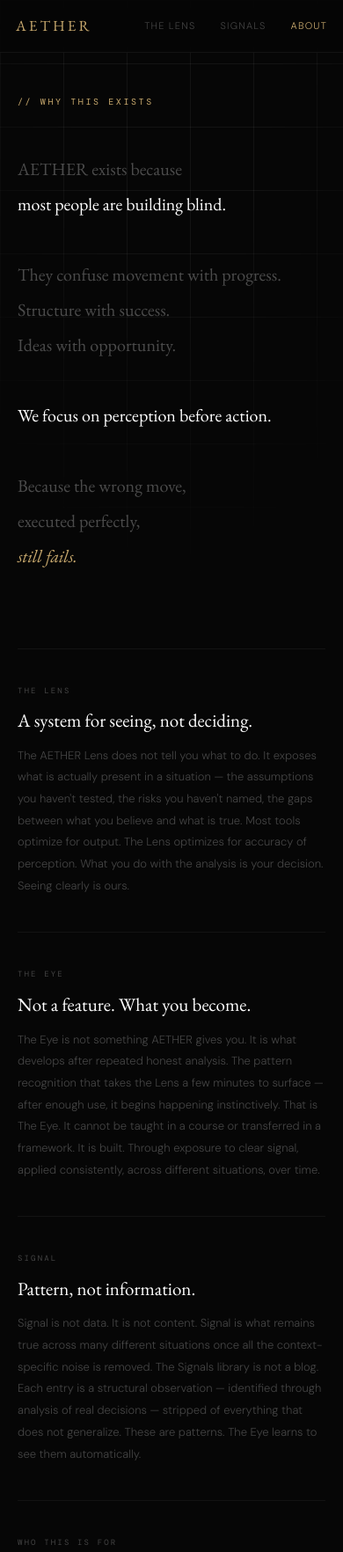
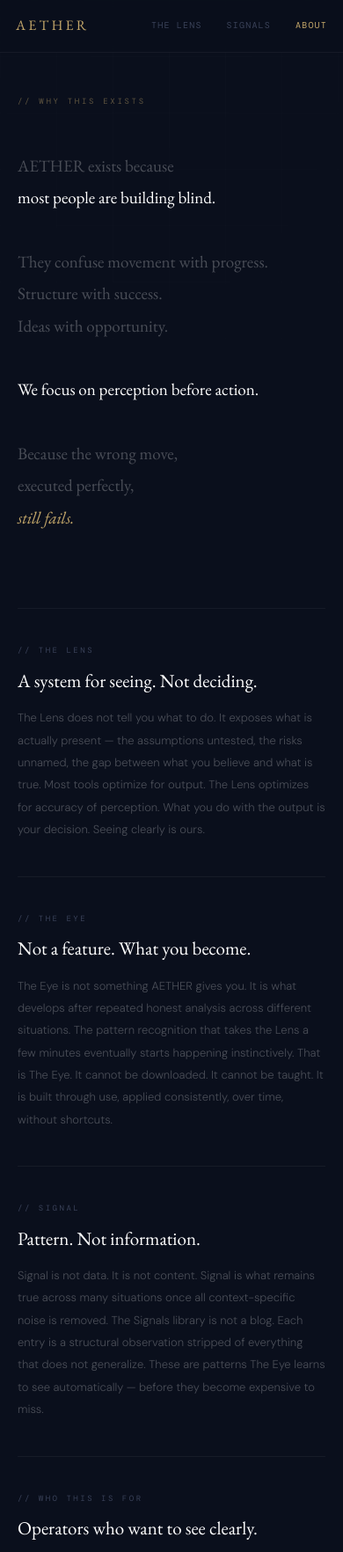
Before and after one commit to TheStrategicOperator/Aether-System, a plain HTML site: page about.html in a window 390 px wide. Shown: the top 1764 px of the page at 88% size. Drawn offline with nearby package versions, Linux system fonts and the light colour scheme; a web font is replaced by a local one.

Commit message:
Refactor styles and structure in about.html

```diff
--- a/about.html
+++ b/about.html
@@ -7,57 +7,56 @@
 <link rel="preconnect" href="https://fonts.googleapis.com">
 <link href="https://fonts.googleapis.com/css2?family=EB+Garamond:ital,wght@0,400;0,500;1,400;1,500&family=DM+Sans:wght@300;400;500&family=DM+Mono:wght@300;400&display=swap" rel="stylesheet">
 <style>
-:root{--black:#060606;--surface:#0e0e0e;--border:rgba(255,255,255,0.055);--border-gold:rgba(200,169,110,0.22);--text:#ddd;--dim:rgba(255,255,255,0.28);--muted:#444;--gold:#c8a96e;--gold-dim:rgba(200,169,110,0.09);}
+:root{--bg:#0A0F1C;--surface:#0f1422;--border:rgba(255,255,255,0.05);--border-gold:rgba(198,169,107,0.2);--text:#e2e8f0;--dim:rgba(255,255,255,0.26);--muted:#3a4259;--gold:#C6A96B;--gold-soft:rgba(198,169,107,0.07);}
 *{box-sizing:border-box;margin:0;padding:0;}
-body{background:var(--black);color:var(--text);font-family:'DM Sans',sans-serif;font-weight:300;line-height:1.65;}
-.bg-grid{position:fixed;inset:0;pointer-events:none;z-index:0;background-image:linear-gradient(var(--border) 1px,transparent 1px),linear-gradient(90deg,var(--border) 1px,transparent 1px);background-size:72px 72px;mask-image:radial-gradient(ellipse 80% 80% at 50% 0%,black 40%,transparent 100%);}
+body{background:var(--bg);color:var(--text);font-family:'DM Sans',sans-serif;font-weight:300;line-height:1.65;}
+.grid{position:fixed;inset:0;pointer-events:none;z-index:0;background-image:linear-gradient(rgba(255,255,255,0.028) 1px,transparent 1px),linear-gradient(90deg,rgba(255,255,255,0.028) 1px,transparent 1px);background-size:64px 64px;mask-image:radial-gradient(ellipse 90% 70% at 50% 0,rgba(0,0,0,0.5) 0%,transparent 100%);}
 
-nav{position:fixed;top:0;left:0;right:0;z-index:200;height:60px;padding:0 52px;display:flex;align-items:center;justify-content:space-between;background:rgba(6,6,6,0.9);backdrop-filter:blur(14px);border-bottom:1px solid var(--border);}
-.nav-logo{font-family:'EB Garamond',serif;font-size:17px;letter-spacing:0.18em;color:var(--gold);text-decoration:none;text-transform:uppercase;}
-.nav-r{display:flex;gap:28px;align-items:center;}
-.nav-r a{font-size:11px;letter-spacing:0.11em;text-transform:uppercase;color:var(--muted);text-decoration:none;transition:color 0.2s;}
-.nav-r a:hover{color:var(--text);}
-.nav-r a.on{color:var(--gold);}
+nav{position:fixed;top:0;left:0;right:0;z-index:200;height:60px;padding:0 52px;display:flex;align-items:center;justify-content:space-between;background:rgba(10,15,28,0.94);backdrop-filter:blur(20px);border-bottom:1px solid var(--border);}
+.logo{font-family:'EB Garamond',serif;font-size:16px;letter-spacing:0.2em;color:var(--gold);text-decoration:none;text-transform:uppercase;}
+.nav-r{display:flex;gap:28px;}
+.nav-r a{font-family:'DM Mono',monospace;font-size:10px;letter-spacing:0.12em;text-transform:uppercase;color:var(--muted);text-decoration:none;transition:color 0.2s;}
+.nav-r a:hover,.nav-r a.on{color:var(--gold);}
 
 /* MANIFESTO */
-.manifesto{position:relative;z-index:1;max-width:680px;margin:0 auto;padding:160px 52px 100px;}
-.m-tag{font-family:'DM Mono',monospace;font-size:10px;letter-spacing:0.26em;text-transform:uppercase;color:var(--gold);margin-bottom:52px;display:block;opacity:0;animation:up 0.8s ease 0.1s forwards;}
-.m-line{font-family:'EB Garamond',serif;font-size:clamp(20px,3vw,32px);font-weight:400;line-height:1.5;margin-bottom:10px;opacity:0;}
+.mfst{position:relative;z-index:1;max-width:660px;margin:0 auto;padding:168px 52px 110px;}
+.m-tag{font-family:'DM Mono',monospace;font-size:9px;letter-spacing:0.3em;text-transform:uppercase;color:rgba(198,169,107,0.45);margin-bottom:52px;display:block;opacity:0;animation:up 0.8s ease 0.1s forwards;}
+.m-line{font-family:'EB Garamond',serif;font-size:clamp(19px,2.8vw,32px);font-weight:400;line-height:1.5;margin-bottom:8px;display:block;opacity:0;}
 .m-line.off{color:var(--dim);}
 .m-line.on{color:#fff;}
 .m-line.gold{color:var(--gold);font-style:italic;}
-.m-gap{height:40px;}
+.m-gap{display:block;height:36px;}
 
 /* PRINCIPLES */
-.principles{position:relative;z-index:1;max-width:680px;margin:0 auto;padding:0 52px 120px;}
+.prnc{position:relative;z-index:1;max-width:660px;margin:0 auto;padding:0 52px 120px;}
 .p-block{border-top:1px solid var(--border);padding:40px 0;}
-.p-tag{font-family:'DM Mono',monospace;font-size:9px;letter-spacing:0.24em;text-transform:uppercase;color:var(--muted);margin-bottom:14px;display:block;}
-.p-title{font-family:'EB Garamond',serif;font-size:21px;font-weight:400;color:#fff;margin-bottom:14px;line-height:1.25;}
-.p-text{font-size:13px;color:var(--muted);line-height:1.9;max-width:520px;}
+.p-tag{font-family:'DM Mono',monospace;font-size:9px;letter-spacing:0.28em;text-transform:uppercase;color:var(--muted);margin-bottom:14px;display:block;}
+.p-h{font-family:'EB Garamond',serif;font-size:21px;font-weight:400;color:#fff;margin-bottom:16px;line-height:1.25;}
+.p-txt{font-size:13px;color:var(--dim);line-height:1.95;max-width:520px;}
 
 /* END */
-.end-block{position:relative;z-index:1;padding:80px 52px;border-top:1px solid var(--border);display:flex;flex-direction:column;align-items:center;text-align:center;gap:32px;}
-.end-txt{font-family:'EB Garamond',serif;font-size:clamp(20px,2.5vw,30px);font-weight:400;color:var(--dim);line-height:1.5;}
-.end-txt em{color:#fff;font-style:normal;}
-.end-actions{display:flex;gap:12px;flex-wrap:wrap;justify-content:center;}
-.btn-gold{padding:14px 38px;background:var(--gold);color:#060606;font-family:'DM Sans',sans-serif;font-size:11px;font-weight:500;letter-spacing:0.14em;text-transform:uppercase;text-decoration:none;transition:background 0.22s;display:inline-block;}
-.btn-gold:hover{background:#d9b97e;}
-.btn-out{padding:13px 38px;background:transparent;color:var(--text);font-family:'DM Sans',sans-serif;font-size:11px;font-weight:400;letter-spacing:0.14em;text-transform:uppercase;text-decoration:none;border:1px solid var(--border);transition:all 0.22s;display:inline-block;}
-.btn-out:hover{border-color:rgba(255,255,255,0.12);color:#fff;}
+.end{position:relative;z-index:1;padding:80px 52px;border-top:1px solid var(--border);text-align:center;}
+.end-line{font-family:'EB Garamond',serif;font-size:clamp(18px,2.4vw,28px);font-weight:400;color:var(--dim);line-height:1.5;margin-bottom:8px;}
+.end-line em{color:#fff;font-style:normal;}
+.end-acts{display:flex;gap:12px;justify-content:center;flex-wrap:wrap;margin-top:44px;}
+.btn-solid{padding:13px 38px;background:var(--gold);color:#0A0F1C;font-family:'DM Mono',monospace;font-size:10px;font-weight:400;letter-spacing:0.16em;text-transform:uppercase;text-decoration:none;transition:background 0.22s;display:inline-block;}
+.btn-solid:hover{background:#d4b876;}
+.btn-ghost{padding:12px 38px;background:transparent;color:var(--text);font-family:'DM Mono',monospace;font-size:10px;font-weight:400;letter-spacing:0.16em;text-transform:uppercase;text-decoration:none;border:1px solid var(--border);transition:all 0.22s;display:inline-block;}
+.btn-ghost:hover{border-color:rgba(255,255,255,0.1);color:#fff;}
 
-footer{position:relative;z-index:1;padding:28px 52px;border-top:1px solid var(--border);display:flex;align-items:center;justify-content:space-between;}
-.f-logo{font-family:'EB Garamond',serif;font-size:14px;letter-spacing:0.16em;color:var(--gold);text-transform:uppercase;}
-.f-copy{font-size:10px;color:var(--muted);}
+footer{position:relative;z-index:1;padding:26px 52px;border-top:1px solid var(--border);display:flex;align-items:center;justify-content:space-between;}
+.f-logo{font-family:'EB Garamond',serif;font-size:14px;letter-spacing:0.18em;color:var(--gold);text-transform:uppercase;}
+.f-copy{font-family:'DM Mono',monospace;font-size:9px;color:var(--muted);}
 
-@keyframes up{from{opacity:0;transform:translateY(20px);}to{opacity:1;transform:translateY(0);}}
-@media(max-width:768px){nav{padding:0 18px;}.manifesto{padding:108px 20px 80px;}.principles{padding:0 20px 80px;}.end-block{padding:60px 20px;}footer{padding:22px;flex-direction:column;gap:14px;text-align:center;}}
+@keyframes up{from{opacity:0;transform:translateY(22px);}to{opacity:1;transform:translateY(0);}}
+@media(max-width:768px){nav{padding:0 18px;}.mfst{padding:108px 20px 80px;}.prnc{padding:0 20px 80px;}.end{padding:60px 20px;}footer{padding:22px;flex-direction:column;gap:14px;text-align:center;}}
 </style>
 </head>
 <body>
-<div class="bg-grid"></div>
+<div class="grid"></div>
 
 <nav>
-  <a class="nav-logo" href="index.html">Aether</a>
+  <a class="logo" href="index.html">Aether</a>
   <div class="nav-r">
     <a href="lens.html">The Lens</a>
     <a href="signals.html">Signals</a>
@@ -65,50 +64,51 @@ footer{position:relative;z-index:1;padding:28px 52px;border-top:1px solid var(--
   </div>
 </nav>
 
-<div class="manifesto" id="manifesto">
+<div class="mfst" id="mfst">
   <span class="m-tag">// why this exists</span>
-  <p class="m-line off">AETHER exists because</p>
-  <p class="m-line on">most people are building blind.</p>
-  <div class="m-gap"></div>
-  <p class="m-line off">They confuse movement with progress.</p>
-  <p class="m-line off">Structure with success.</p>
-  <p class="m-line off">Ideas with opportunity.</p>
-  <div class="m-gap"></div>
-  <p class="m-line on">We focus on perception before action.</p>
-  <div class="m-gap"></div>
-  <p class="m-line off">Because the wrong move,</p>
-  <p class="m-line off">executed perfectly,</p>
-  <p class="m-line gold">still fails.</p>
+  <span class="m-line off">AETHER exists because</span>
+  <span class="m-line on">most people are building blind.</span>
+  <span class="m-gap"></span>
+  <span class="m-line off">They confuse movement with progress.</span>
+  <span class="m-line off">Structure with success.</span>
+  <span class="m-line off">Ideas with opportunity.</span>
+  <span class="m-gap"></span>
+  <span class="m-line on">We focus on perception before action.</span>
+  <span class="m-gap"></span>
+  <span class="m-line off">Because the wrong move,</span>
+  <span class="m-line off">executed perfectly,</span>
+  <span class="m-line gold">still fails.</span>
 </div>
 
-<div class="principles">
+<div class="prnc">
   <div class="p-block">
-    <span class="p-tag">The Lens</span>
-    <h2 class="p-title">A system for seeing, not deciding.</h2>
-    <p class="p-text">The AETHER Lens does not tell you what to do. It exposes what is actually present in a situation — the assumptions you haven't tested, the risks you haven't named, the gaps between what you believe and what is true. Most tools optimize for output. The Lens optimizes for accuracy of perception. What you do with the analysis is your decision. Seeing clearly is ours.</p>
+    <span class="p-tag">// The Lens</span>
+    <h2 class="p-h">A system for seeing. Not deciding.</h2>
+    <p class="p-txt">The Lens does not tell you what to do. It exposes what is actually present — the assumptions untested, the risks unnamed, the gap between what you believe and what is true. Most tools optimize for output. The Lens optimizes for accuracy of perception. What you do with the output is your decision. Seeing clearly is ours.</p>
   </div>
   <div class="p-block">
-    <span class="p-tag">The Eye</span>
-    <h2 class="p-title">Not a feature. What you become.</h2>
-    <p class="p-text">The Eye is not something AETHER gives you. It is what develops after repeated honest analysis. The pattern recognition that takes the Lens a few minutes to surface — after enough use, it begins happening instinctively. That is The Eye. It cannot be taught in a course or transferred in a framework. It is built. Through exposure to clear signal, applied consistently, across different situations, over time.</p>
+    <span class="p-tag">// The Eye</span>
+    <h2 class="p-h">Not a feature. What you become.</h2>
+    <p class="p-txt">The Eye is not something AETHER gives you. It is what develops after repeated honest analysis across different situations. The pattern recognition that takes the Lens a few minutes eventually starts happening instinctively. That is The Eye. It cannot be downloaded. It cannot be taught. It is built through use, applied consistently, over time, without shortcuts.</p>
   </div>
   <div class="p-block">
-    <span class="p-tag">Signal</span>
-    <h2 class="p-title">Pattern, not information.</h2>
-    <p class="p-text">Signal is not data. It is not content. Signal is what remains true across many different situations once all the context-specific noise is removed. The Signals library is not a blog. Each entry is a structural observation — identified through analysis of real decisions — stripped of everything that does not generalize. These are patterns. The Eye learns to see them automatically.</p>
+    <span class="p-tag">// Signal</span>
+    <h2 class="p-h">Pattern. Not information.</h2>
+    <p class="p-txt">Signal is not data. It is not content. Signal is what remains true across many situations once all context-specific noise is removed. The Signals library is not a blog. Each entry is a structural observation stripped of everything that does not generalize. These are patterns The Eye learns to see automatically — before they become expensive to miss.</p>
   </div>
   <div class="p-block">
-    <span class="p-tag">Who This Is For</span>
-    <h2 class="p-title">Operators who want to see clearly.</h2>
-    <p class="p-text">AETHER is not for people who want to be told it is possible. It is not for people looking for a plan or a framework or permission. It is for people who are already moving and want to move with more accuracy. If the Lens analysis is uncomfortable, that is the system working correctly. Comfort is not the goal. Clarity is.</p>
+    <span class="p-tag">// Who This Is For</span>
+    <h2 class="p-h">Operators who want to see clearly.</h2>
+    <p class="p-txt">Not for people who want to be told it is possible. Not for people seeking permission. For people already moving who want to move with more accuracy. If the Lens output is uncomfortable, the system is working correctly. Comfort is not the product. Clarity is.</p>
   </div>
 </div>
 
-<div class="end-block">
-  <p class="end-txt">The system is ready.<br><em>What you bring to it determines what you get from it.</em></p>
-  <div class="end-actions">
-    <a href="lens.html" class="btn-gold">Enter The Lens</a>
-    <a href="signals.html" class="btn-out">Read Signals</a>
+<div class="end">
+  <p class="end-line">The system is ready.</p>
+  <p class="end-line"><em>What you bring to it determines what you get from it.</em></p>
+  <div class="end-acts">
+    <a href="lens.html" class="btn-solid">Enter The Lens</a>
+    <a href="signals.html" class="btn-ghost">Read Signals</a>
   </div>
 </div>
 
@@ -119,8 +119,8 @@ footer{position:relative;z-index:1;padding:28px 52px;border-top:1px solid var(--
 
 <script>
 var lines=document.querySelectorAll('.m-line');
-var delays=[0.2,0.35,0.55,0.68,0.78,0.92,1.08,1.2,1.3,1.45,1.58];
-lines.forEach(function(l,i){l.style.animation='up 0.75s ease '+(delays[i]||0.2+i*0.1)+'s forwards';});
+var ds=[0.2,0.34,0.52,0.64,0.74,0.88,1.04,1.16,1.26,1.4,1.52];
+lines.forEach(function(l,i){l.style.animation='up 0.75s ease '+(ds[i]||0.2)+'s forwards';});
 </script>
 </body>
 </html>
```
